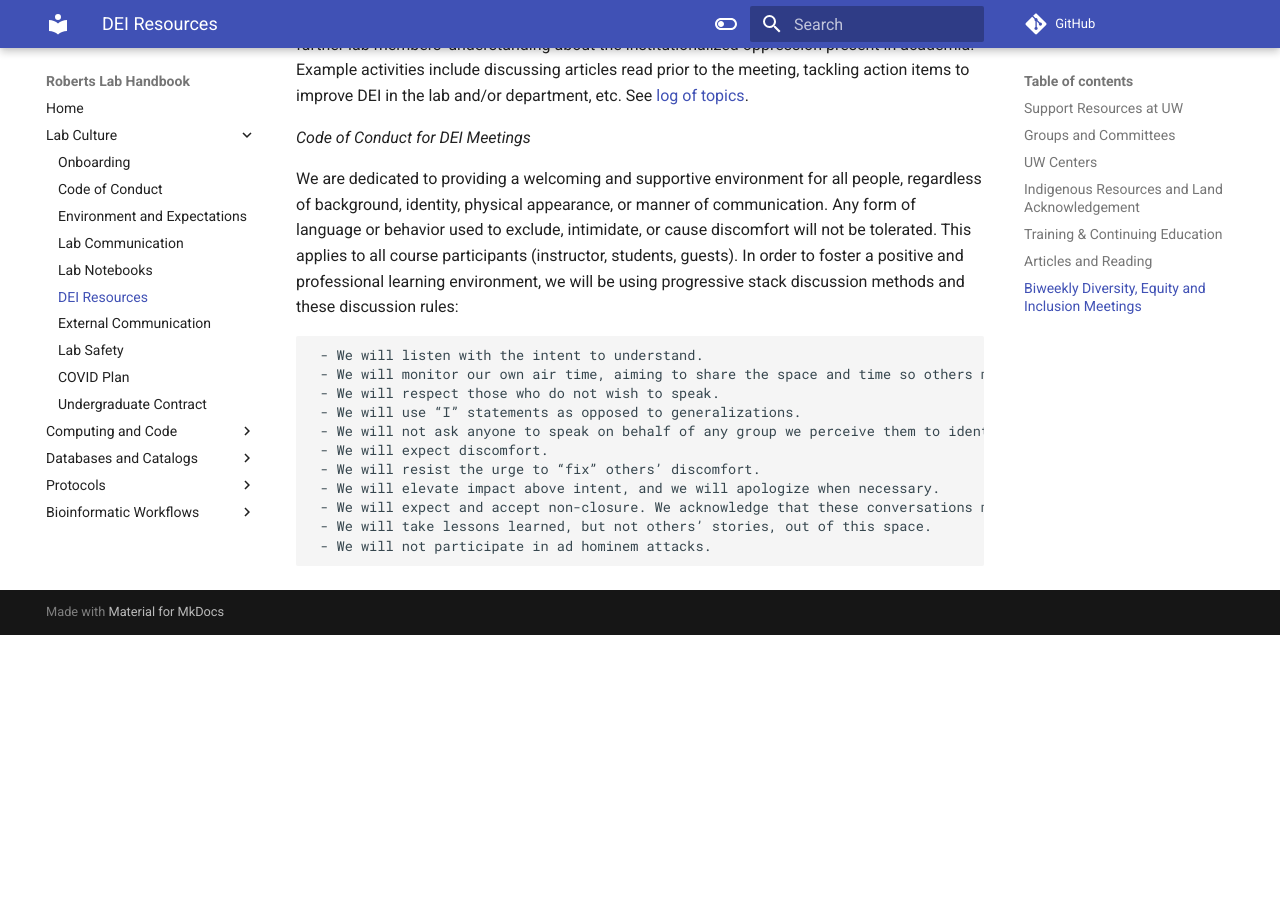
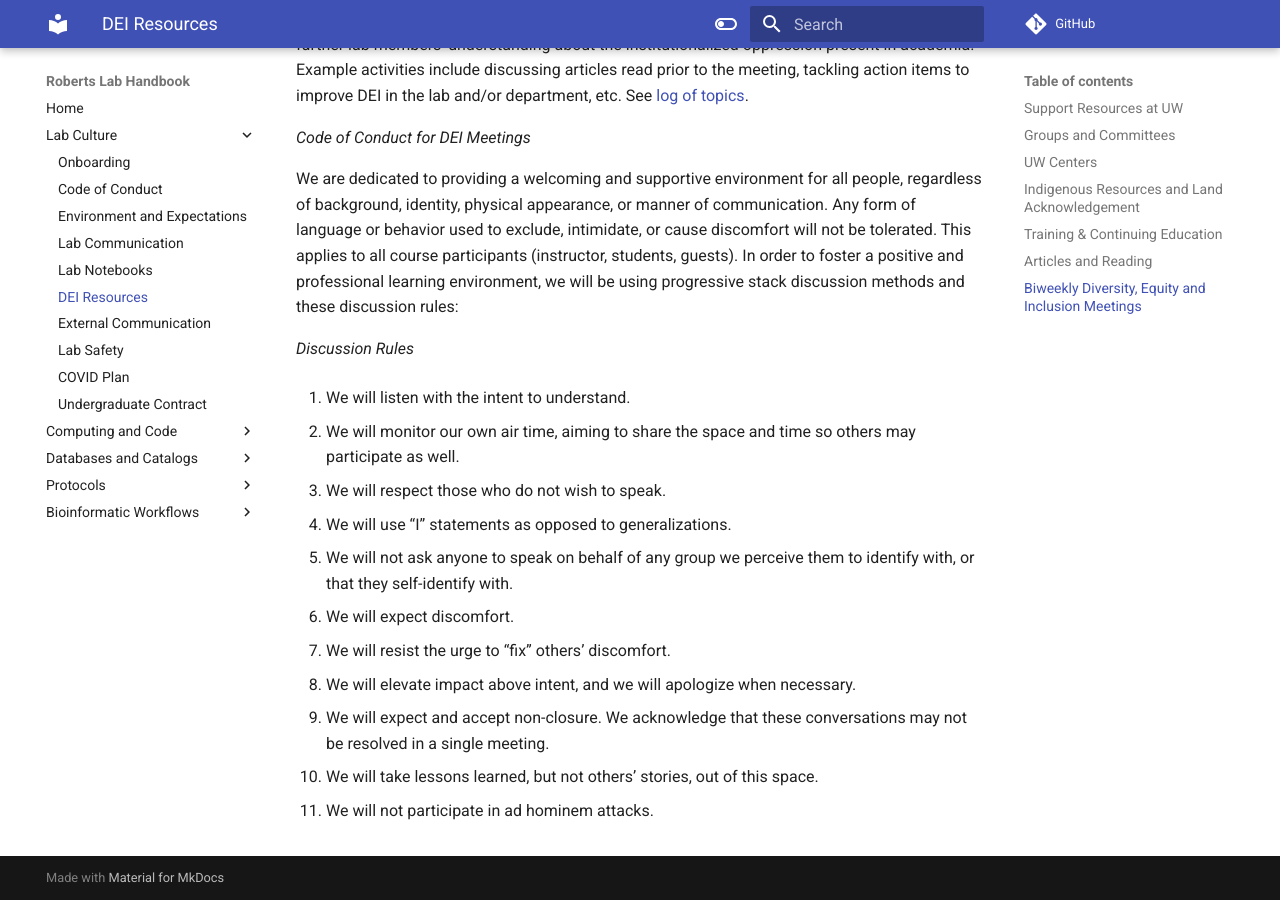
Before and after one commit to RobertsLab/resources, an MkDocs documentation site: the page built from docs/DEI-Resources.md, in a window 1280 px wide and 900 px high, scrolled down 2882 px. Built offline with MkDocs 1.6.1 and Material for MkDocs 9.7.7, drawn with Linux system fonts in a browser that asks for light colours; comment, search, counter and statistics services are not loaded; before the commit the page ends 3517 px from its top, so only the background shows below that; some of the changed lines change nothing that is shown.

Commit message:
Update DEI-Resources.md
numbered list instead of bullets

```diff
--- a/docs/DEI-Resources.md
+++ b/docs/DEI-Resources.md
@@ -85,14 +85,26 @@ _Code of Conduct for DEI Meetings_
 
 We are dedicated to providing a welcoming and supportive environment for all people, regardless of background, identity, physical appearance, or manner of communication. Any form of language or behavior used to exclude, intimidate, or cause discomfort will not be tolerated. This applies to all course participants (instructor, students, guests). In order to foster a positive and professional learning environment, we will be using progressive stack discussion methods and these discussion rules:
 
-     - We will listen with the intent to understand.
-     - We will monitor our own air time, aiming to share the space and time so others may participate as well.
-     - We will respect those who do not wish to speak.
-     - We will use “I” statements as opposed to generalizations.
-     - We will not ask anyone to speak on behalf of any group we perceive them to identify with, or that they self-identify with.
-     - We will expect discomfort.
-     - We will resist the urge to “fix” others’ discomfort.
-     - We will elevate impact above intent, and we will apologize when necessary.
-     - We will expect and accept non-closure. We acknowledge that these conversations may not be resolved in a single meeting.
-     - We will take lessons learned, but not others’ stories, out of this space.
-     - We will not participate in ad hominem attacks.
+_Discussion Rules_
+
+1. We will listen with the intent to understand.
+
+2. We will monitor our own air time, aiming to share the space and time so others may participate as well.
+
+3. We will respect those who do not wish to speak.
+
+4. We will use “I” statements as opposed to generalizations.
+
+5. We will not ask anyone to speak on behalf of any group we perceive them to identify with, or that they self-identify with.
+
+6. We will expect discomfort.
+
+7. We will resist the urge to “fix” others’ discomfort.
+
+8. We will elevate impact above intent, and we will apologize when necessary.
+
+9. We will expect and accept non-closure. We acknowledge that these conversations may not be resolved in a single meeting.
+
+10. We will take lessons learned, but not others’ stories, out of this space.
+
+11. We will not participate in ad hominem attacks.
```
